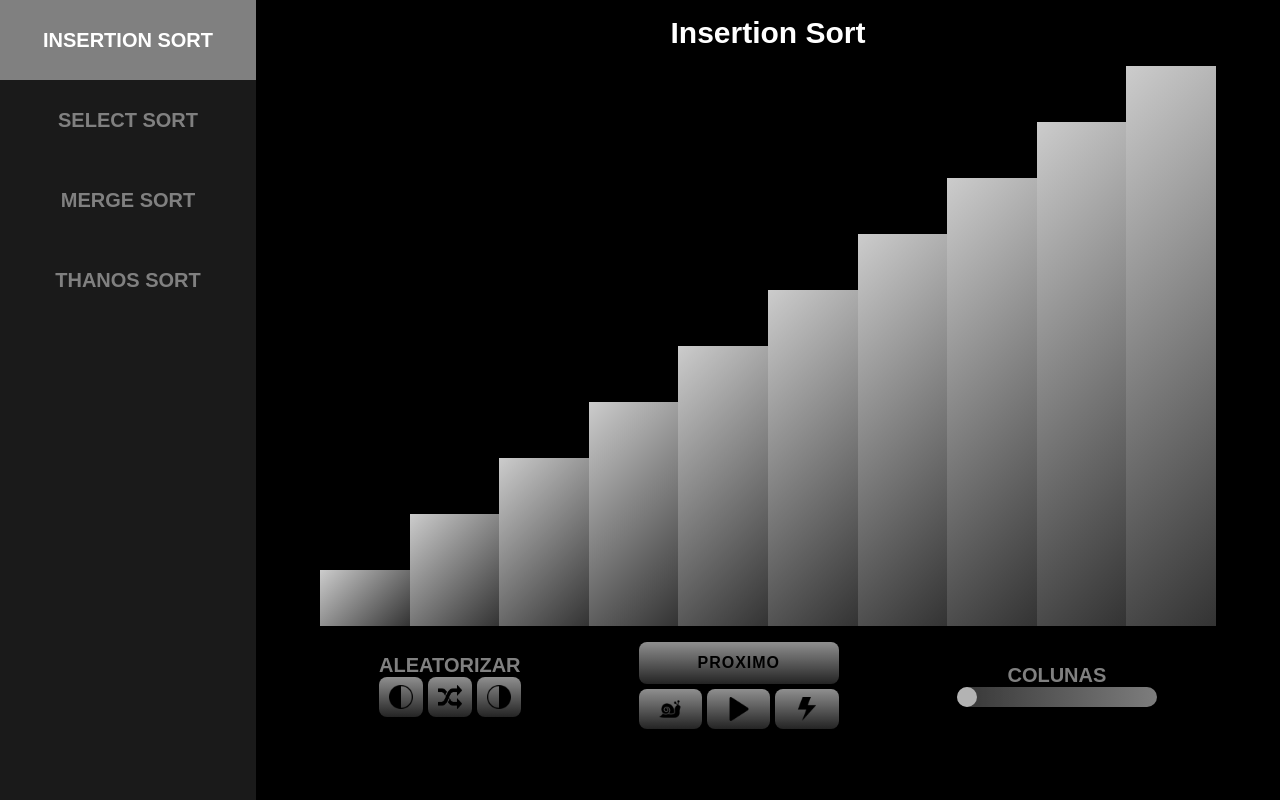
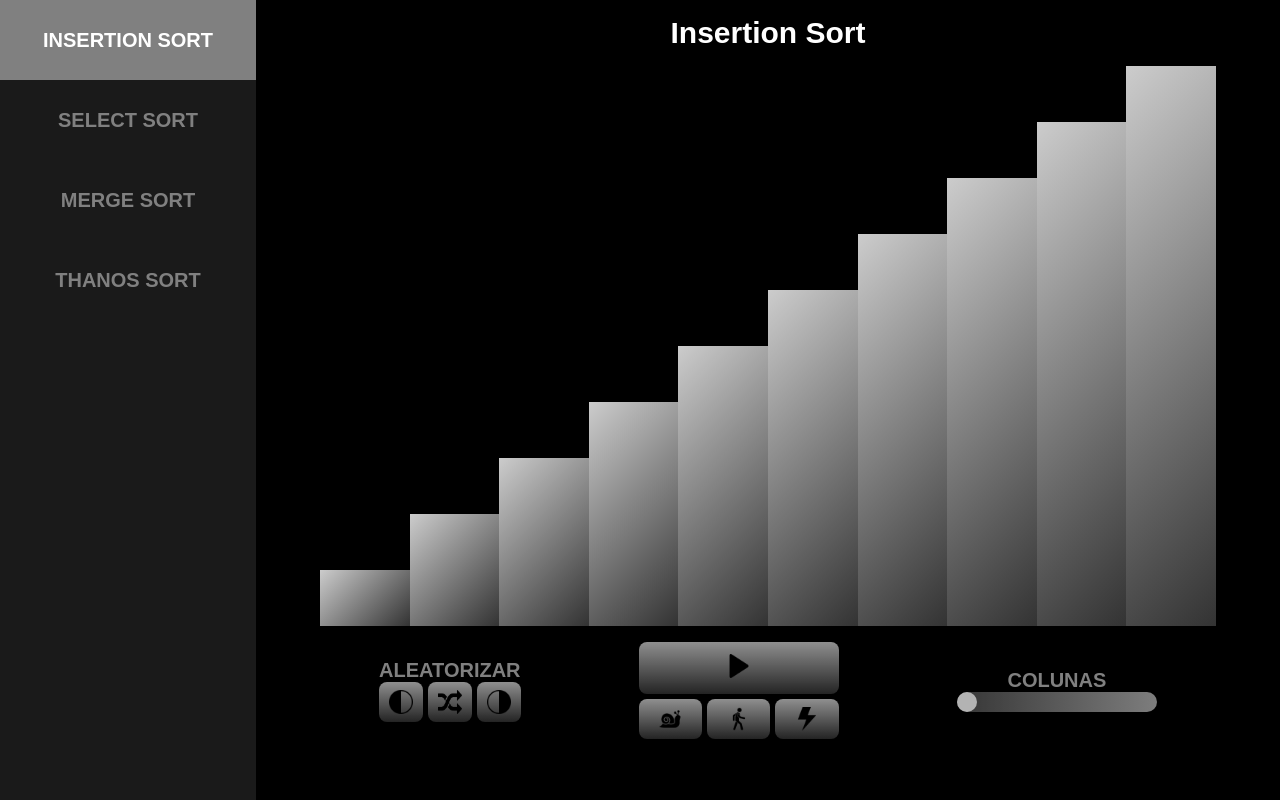
Before and after one commit to GUGOFO/Sorting-Algorithms, a React (Vite) app: page / in a window 1280 px wide. Built offline with nearby package versions, Linux system fonts and the light colour scheme.

Commit message:
Adicionando velocidade Media

```diff
--- a/src/TabelaDados/TabelaDados.jsx
+++ b/src/TabelaDados/TabelaDados.jsx
@@ -8,6 +8,7 @@ import flashImg from '../assets/TabelaDados/flash.png';
 import pauseImg from '../assets/TabelaDados/pause.png';
 import aleatorioImg from '../assets/TabelaDados/aleatorio.png';
 import metadeImg from '../assets/TabelaDados/metade.png';
+import pessoaAndando from '../assets/TabelaDados/pessoaAndando.png';
 
 function TabelaDados({algoritmoUsado}){
 
@@ -69,6 +70,10 @@ function TabelaDados({algoritmoUsado}){
 
     function acelerar(){
         intervaloDeTempoRef.current = (2/colunas.length) * 100;
+    }
+
+    function velocidadeMedia(){
+        intervaloDeTempoRef.current = (15/colunas.length) * 100;
     }
 
     function aleatorizar(indexInicial, indexFinal){
@@ -272,7 +277,11 @@ function TabelaDados({algoritmoUsado}){
                     </div>
                 </div>
                 <div id={Styles.btnComecar}>
-                    <button id={Styles.btnProximo} className={Styles.botao}>PROXIMO</button>
+                    <button id={Styles.btnProximo} className={Styles.botao} onClick={() => rodarSorting()} disabled={estaRodando}>
+                        <img src={estaRodando === true ? pauseImg : playImg}
+                             alt={"Ativar"}
+                             style={{width: 24, height: 24}}/>
+                    </button>
                     <div id={Styles.divbtnsPequenos}>
 
                         <BtnPequeno btnId={Styles.btnLesma}
@@ -282,8 +291,8 @@ function TabelaDados({algoritmoUsado}){
                                     btnRodando={estaRodando}
                         />
                         <BtnPequeno btnId={Styles.btnPause}
-                                    btnFuncao={() => rodarSorting()}
-                                    btnImagem={estaRodando === true ? pauseImg : playImg}
+                                    btnFuncao={() => velocidadeMedia()}
+                                    btnImagem={pessoaAndando}
                                     btnAlt={"Velocidade 2"}
                                     btnRodando={estaRodando}
                         />
```
Also changed, not shown: src/assets/TabelaDados/pessoaAndando.png (added).
